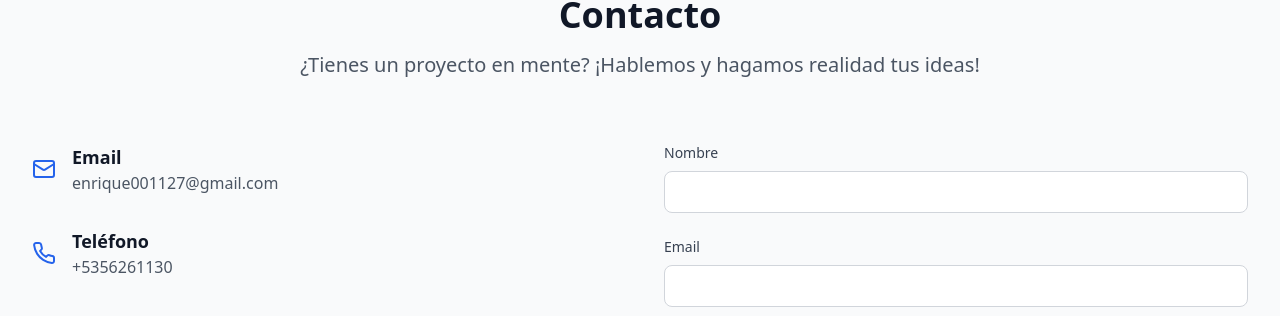
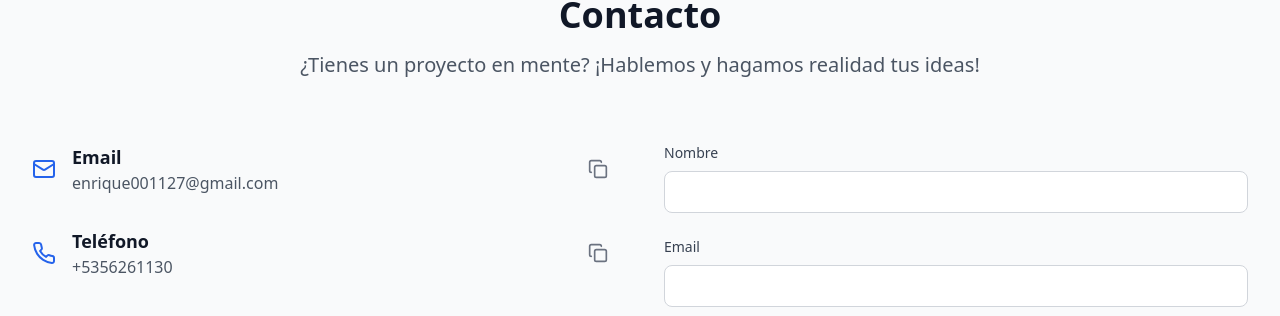
Before and after one commit to Enrique001127/portafolio, a React (Vite) app: page / in a window 1280 px wide. Shown: the part 3745-4061 px from the top of the page. Built offline with nearby package versions, Linux system fonts and the light colour scheme.

Commit message:
Agregar iconos de copiar para email y teléfono

```diff
--- a/src/components/Contact.tsx
+++ b/src/components/Contact.tsx
@@ -1,14 +1,25 @@
 import React, { useState } from 'react';
-import { Mail, Phone, MapPin, Send } from 'lucide-react';
+import { Mail, Phone, MapPin, Send, Copy, Check } from 'lucide-react';
 import { useApp } from '../contexts/AppContext';
 
 const Contact = () => {
   const { t } = useApp();
+  const [copiedField, setCopiedField] = useState<string | null>(null);
   const [formData, setFormData] = useState({
     name: '',
     email: '',
     message: ''
   });
+
+  const copyToClipboard = async (text: string, field: string) => {
+    try {
+      await navigator.clipboard.writeText(text);
+      setCopiedField(field);
+      setTimeout(() => setCopiedField(null), 2000);
+    } catch (err) {
+      console.error('Failed to copy: ', err);
+    }
+  };
 
   const handleSubmit = (e: React.FormEvent) => {
     e.preventDefault();
@@ -39,6 +50,7 @@ const Contact = () => {
 
         <div className="grid md:grid-cols-2 gap-12">
           <div className="space-y-8">
+            <div className="flex items-center justify-between">
               <div className="flex items-center space-x-4">
                 <Mail className="h-6 w-6 text-blue-600" />
                 <div>
@@ -46,12 +58,37 @@ const Contact = () => {
                   <p className="text-gray-600 dark:text-gray-300">enrique001127@gmail.com</p>
                 </div>
               </div>
+              <button
+                onClick={() => copyToClipboard('enrique001127@gmail.com', 'email')}
+                className="p-2 text-gray-500 hover:text-blue-600 transition-colors"
+                title="Copiar email"
+              >
+                {copiedField === 'email' ? (
+                  <Check className="h-5 w-5 text-green-600" />
+                ) : (
+                  <Copy className="h-5 w-5" />
+                )}
+              </button>
+            </div>
+            <div className="flex items-center justify-between">
               <div className="flex items-center space-x-4">
                 <Phone className="h-6 w-6 text-blue-600" />
                 <div>
                   <h3 className="text-lg font-semibold text-gray-900 dark:text-white">{t('contact.phone')}</h3>
                   <p className="text-gray-600 dark:text-gray-300">+5356261130</p>
                 </div>
+              </div>
+              <button
+                onClick={() => copyToClipboard('+5356261130', 'phone')}
+                className="p-2 text-gray-500 hover:text-blue-600 transition-colors"
+                title="Copiar teléfono"
+              >
+                {copiedField === 'phone' ? (
+                  <Check className="h-5 w-5 text-green-600" />
+                ) : (
+                  <Copy className="h-5 w-5" />
+                )}
+              </button>
             </div>
             <div className="flex items-center space-x-4">
               <MapPin className="h-6 w-6 text-blue-600" />
```
Lines whose indentation alone changed are shown as unchanged.
